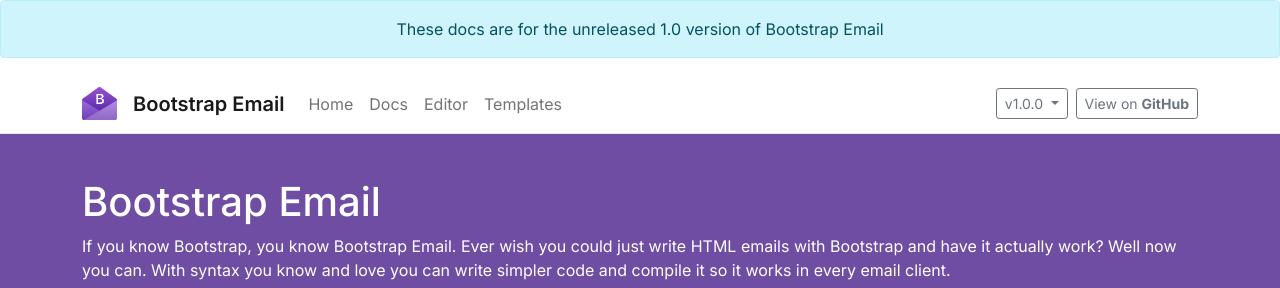
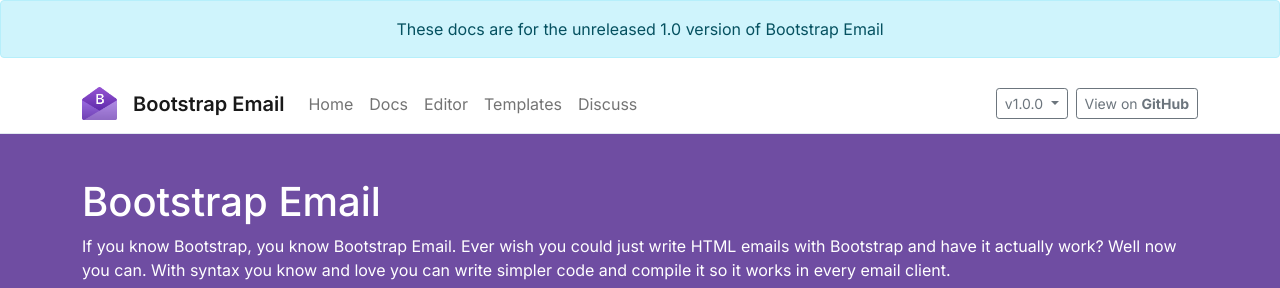
Before and after one commit to bootstrap-email/documentation-1.x, a Jekyll site: the page built from index.html, in a window 1280 px wide. Shown: the top 288 px of the page. Built offline with Jekyll 4.4.1, drawn with Linux system fonts in a browser that asks for light colours; nearby versions of some CDN libraries; comment, search, counter and statistics services are not loaded.

Commit message:
Discuss link to github discussions

```diff
--- a/_includes/navbar.html
+++ b/_includes/navbar.html
@@ -22,6 +22,9 @@
         <li class="nav-item">
           <a class="nav-link" href="https://editor.bootstrapemail.com/templates">Templates</a>
         </li>
+        <li class="nav-item">
+          <a class="nav-link" href="https://github.com/bootstrap-email/bootstrap-email/discussions">Discuss</a>
+        </li>
       </ul>
       <div class="ms-md-auto d-flex">
         <div class="dropdown">
```
